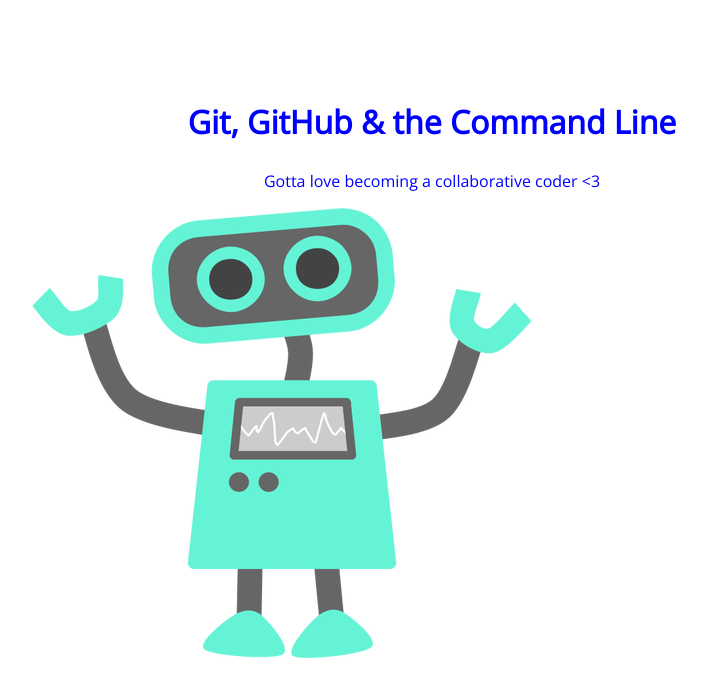
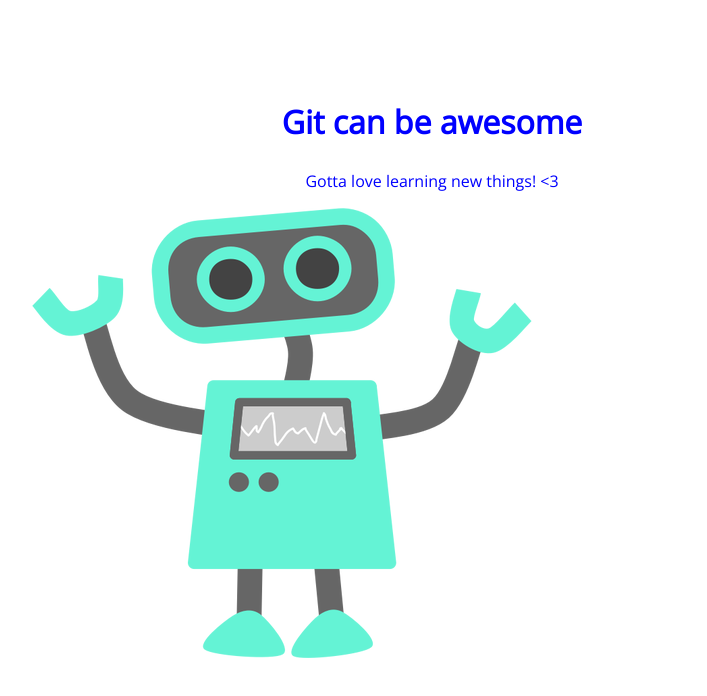
Before and after one commit to uvhydra/105-project, a plain HTML site: page index.html in a window 1280 px wide. Shown: the whole page, without its empty margins (208-915 px from the left). Drawn offline with nearby package versions, Linux system fonts and the light colour scheme.

Commit message:
new h1 and p

```diff
--- a/index.html
+++ b/index.html
@@ -8,8 +8,8 @@
 </head>
 <body>
 	<section>
-		<h1>Git, GitHub & the Command Line</h1>
-		<p>Gotta love becoming a collaborative coder <3</p>
+		<h1>Git can be awesome</h1>
+		<p>Gotta love learning new things! <3</p>
 		<img src="img/happy-blue-robot.png">
 	</section>
 </body>
```
